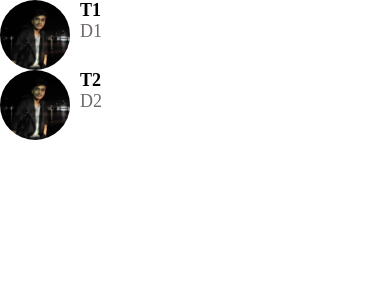
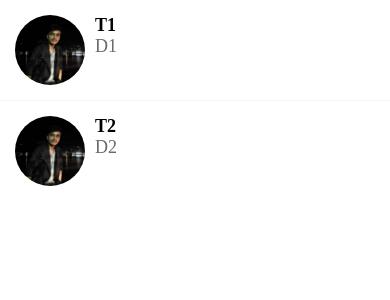
Before and after one commit to viikkkas/Major-I, a React Native app: screen / in a window 390 px wide. Shown: the top 300 px of the page. Built offline with nearby package versions, Linux system fonts and the light colour scheme.

Commit message:
ListItemSeperator

```diff
--- a/app/components/ListItem.js
+++ b/app/components/ListItem.js
@@ -19,6 +19,7 @@
 const styles = StyleSheet.create({
   container: {
     flexDirection: "row",
+    padding: 15,
   },
   image: {
     width: 70,
--- /dev/null
+++ b/app/components/ListItemSeperator.js
@@ -0,0 +1,17 @@
+import React from "react";
+import { StyleSheet, View } from "react-native";
+import colors from "../config/colors";
+
+function ListItemSeperator() {
+  return <View style={styles.seperator} />;
+}
+
+const styles = StyleSheet.create({
+  seperator: {
+    width: "100%",
+    height: 1,
+    backgroundColor: colors.light,
+  },
+});
+
+export default ListItemSeperator;
--- a/app/config/colors.js
+++ b/app/config/colors.js
@@ -3,4 +3,5 @@
   secondary: "#43cdc4",
   white: "white",
   medium: "#6e6969",
+  light: "#f8f4f4",
 };
--- a/app/screens/MessagesScreen.js
+++ b/app/screens/MessagesScreen.js
@@ -1,6 +1,7 @@
 import React from "react";
 import { FlatList } from "react-native";
 import ListItem from "../components/ListItem";
+import ListItemSeperator from "../components/ListItemSeperator";
 import Screen from "../components/Screen";
 
 const messages = [
@@ -31,6 +32,7 @@
             image={item.image}
           />
         )}
+        ItemSeparatorComponent={ListItemSeperator}
       />
     </Screen>
   );
```
